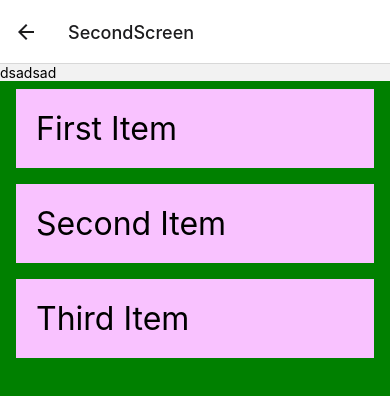
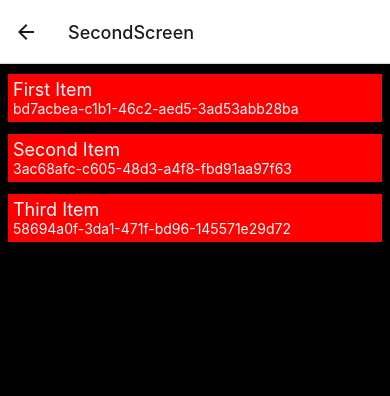
Before and after one commit to dishantkawatra/AwesomeProject, a React Native app: screen /SecondScreen in a window 390 px wide. Shown: the top 396 px of the page. Built offline with nearby package versions, Linux system fonts and the light colour scheme.

Commit message:
FlatList Item Changes

```diff
--- a/src/SecondScreen.js
+++ b/src/SecondScreen.js
@@ -37,7 +37,11 @@
  {
 
   const renderItem = ({ item }) => (
-    <Item title={item.title} />
+    // <Item title={item.title} />
+    <View style={styles.item}>
+    <Text style={styles.title}>{item.title}</Text>
+    <Text style={{color:'white'}}>{item.id}</Text>
+  </View>
   );
 
   const Item = ({ title }) => (
@@ -50,14 +54,8 @@
 
    return(
     <View style={styles.container}>
-
-
-    <Text>
-
-      dsadsad
-    </Text>
        <FlatList
-       style={{flexGrow:1,backgroundColor:'green'}}
+       style={{flexGrow:1,backgroundColor:'black'}}
        renderItem={renderItem}
        data={flatListdata}
        keyExtractor={item => item.id}>
@@ -74,16 +72,17 @@
 
  const styles = StyleSheet.create({
   container: {
-    flex: 1,
-    marginTop: StatusBar.currentHeight || 0,
+    flex: 1
   },
   item: {
-    backgroundColor: '#f9c2ff',
-    padding: 20,
-    marginVertical: 8,
-    marginHorizontal: 16,
+    backgroundColor: 'red',
+    padding: 5,
+    marginTop:10,
+    marginVertical: 2,
+    marginHorizontal: 8,
   },
   title: {
-    fontSize: 32,
+    fontSize: 18,
+    color:"white"
   },
 });
```
